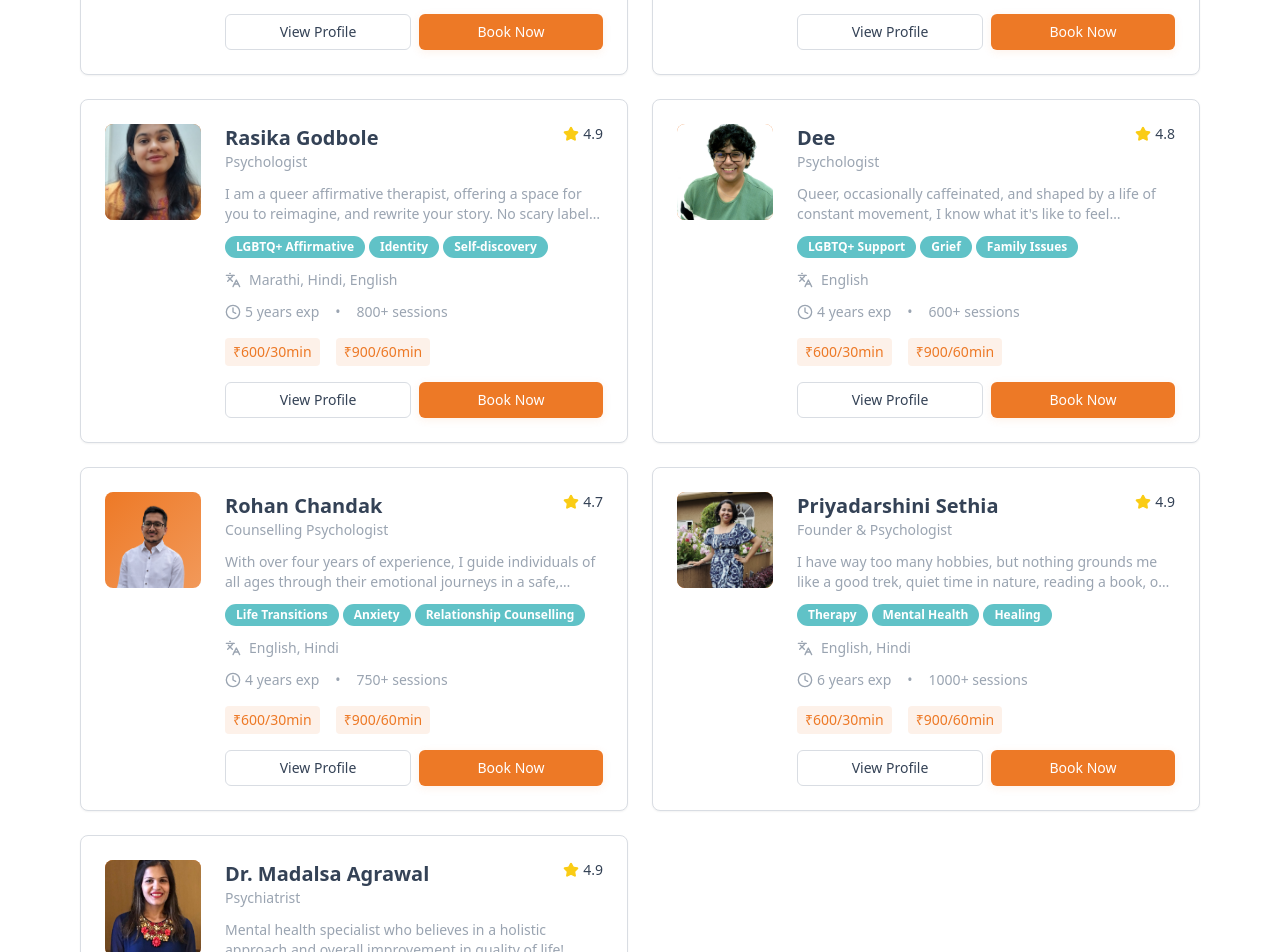
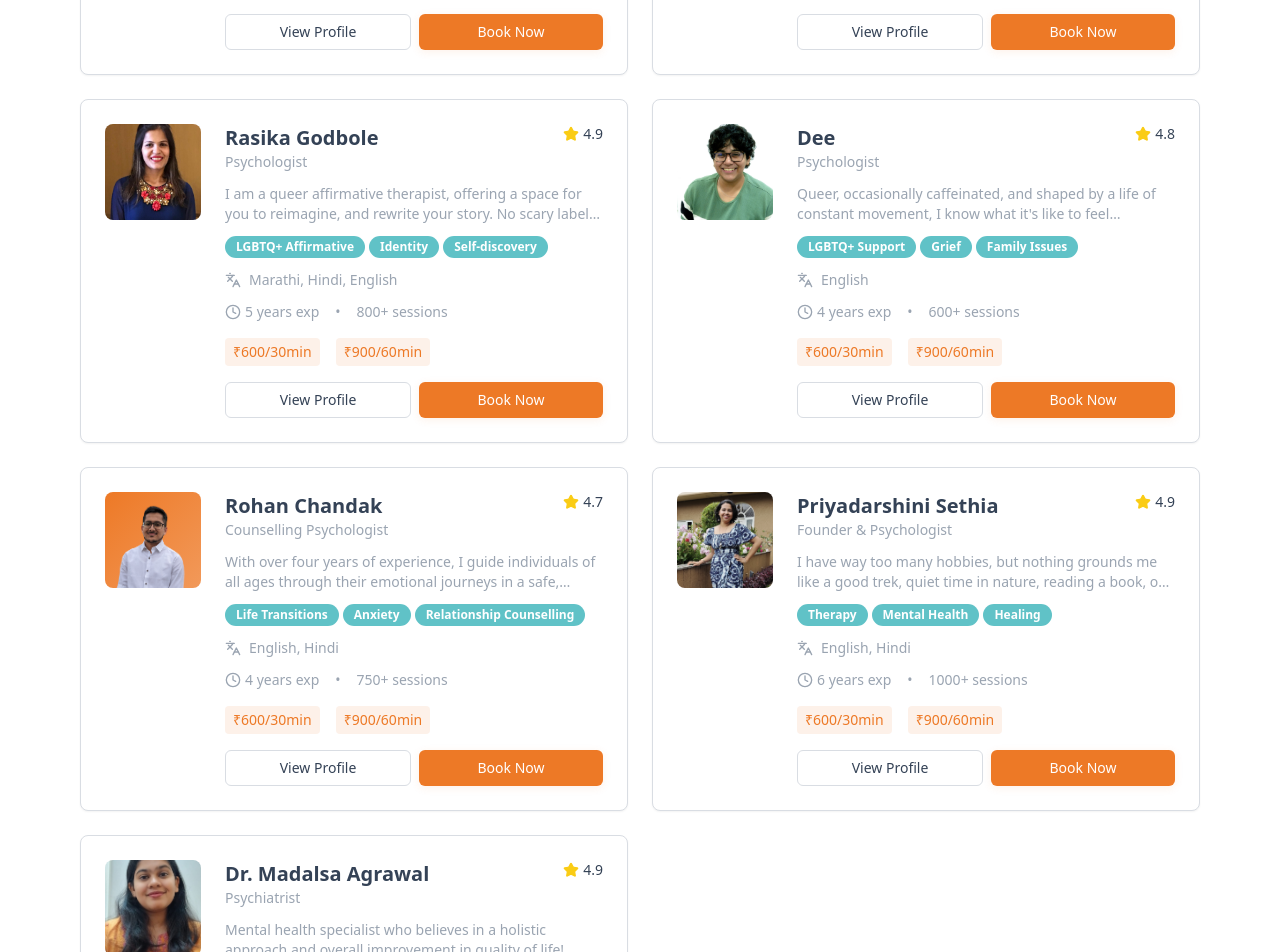
Before and after one commit to zenilrvs/ehsaas-connect-book, a React (Vite) app: page /team in a window 1280 px wide. Shown: the part 1260-2212 px from the top of the page. Built offline with nearby package versions, Linux system fonts and the light colour scheme.

Commit message:
Reverted to commit 848d8a794c89ce34189290796339cbd31a057ba0

```diff
--- a/src/data/psychologists.ts
+++ b/src/data/psychologists.ts
@@ -71,7 +71,7 @@ export const psychologists: Psychologist[] = [
     availability: ["Mon-Sat: 10AM-6PM"],
     totalSessions: 800,
     calendlyLink: "https://calendly.com/rasika-godbole",
-    image: "/lovable-uploads/129d0283-467d-4ef1-808d-b79865b95a07.png"
+    image: "/lovable-uploads/b84747ab-da01-4e65-9477-8177a48a3dc7.png"
 
   },
   {
@@ -128,6 +128,6 @@ export const psychologists: Psychologist[] = [
     availability: ["Mon-Fri: 10AM-6PM"],
     totalSessions: 1200,
     calendlyLink: "https://calendly.com/dr-madalsa-agrawal",
-    image: "/lovable-uploads/b84747ab-da01-4e65-9477-8177a48a3dc7.png"
+    image: "/lovable-uploads/129d0283-467d-4ef1-808d-b79865b95a07.png"
   }
 ];
```
